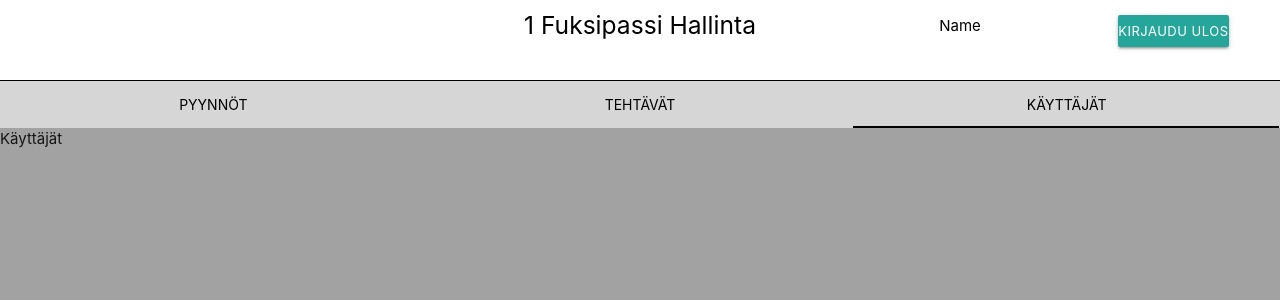
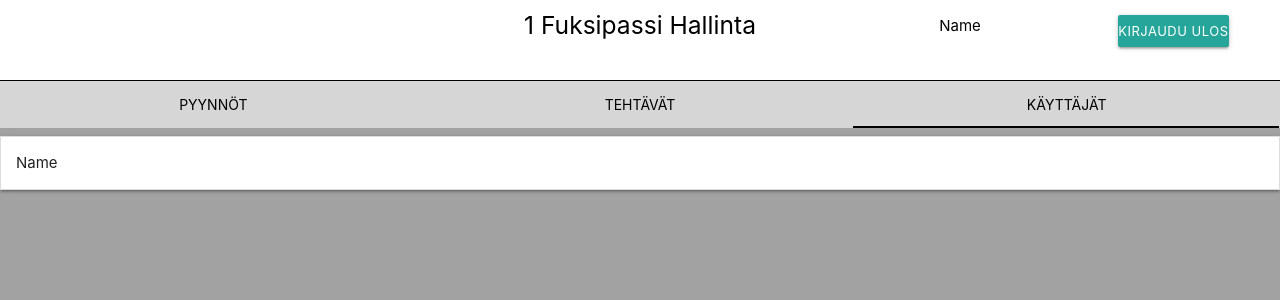
Before and after one commit to trueaddict/fuksipassi_app, a Flask app: page / in a window 1280 px wide, after a click on "KÄYTTÄJÄT". Shown: the top 300 px of the page. Run offline with Flask 2, Linux system fonts and the light colour scheme; the visitor is signed in with stand-in values (Sample User, id 1); tables that the repository leaves empty hold one stand-in row (values such as "Sample post").

Commit message:
Kayttajien näyttäminen

```diff
--- a/static/script/hallinta.js
+++ b/static/script/hallinta.js
@@ -10,6 +10,7 @@ window.onload = function() {
   //var instance = M.Tabs.init(el, options);
   luoPyynnot(json);
   luoTehtavat(json);
+  luoKayttajat(json);
   updateUserInfo();
 }
 
@@ -19,6 +20,25 @@ function updateUserInfo() {
   document.getElementById('title').appendChild(document.createTextNode(json.aj +' Fuksipassi Hallinta'));
   document.getElementById('headtitle').appendChild(document.createTextNode(json.aj +' Fuksipassi Hallinta'));
 }
+
+function luoKayttajat(data) {
+  let ul = document.getElementById('collapsible-kayt');
+
+  for (let kayt of data.kayttajat) {
+    let name = parseUseremail(kayt.useremail);
+    let li = document.createElement('li');
+    let div1 = document.createElement('div');
+    div1.className = 'collapsible-header';
+    div1.appendChild(document.createTextNode(name));
+    li.appendChild(div1);
+    let div2 = document.createElement('div');
+    div2.className = 'collapsible-body';
+    div2.appendChild(document.createTextNode('Lisää infoa tulossa...'));
+    li.appendChild(div2);
+    ul.appendChild(li);
+  }
+}
+
 
 function parseUseremail(useremail) {
   if (useremail.includes('@')) {
--- a/templates/hallinta/index.html
+++ b/templates/hallinta/index.html
@@ -59,7 +59,7 @@
 
             </div>
             <div id="teht" class="col s12"></div>
-            <div id="kayt" class="col s12">Käyttäjät</div>
+            <div id="kayt" class="col s12"><ul id="collapsible-kayt" class="collapsible"></ul></div>
         </div>
     </div>
     <script src="https://cdnjs.cloudflare.com/ajax/libs/materialize/1.0.0/js/materialize.min.js"></script>
```
